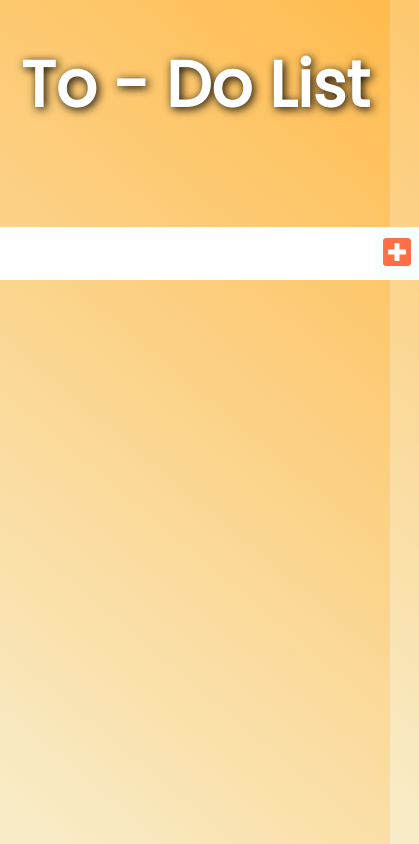
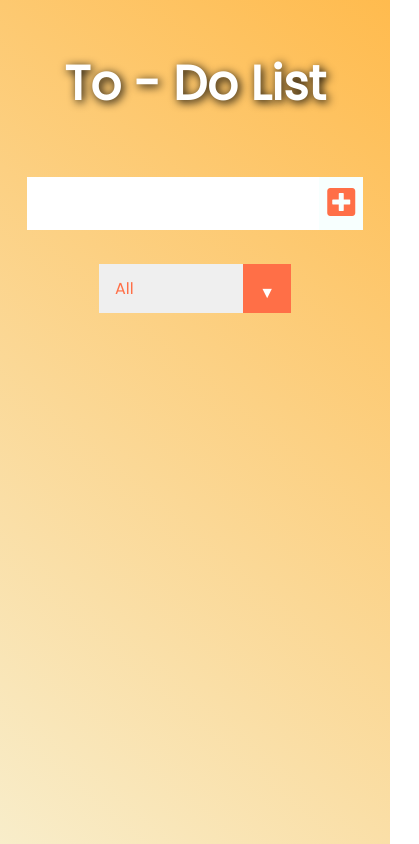
Before and after one commit to sarthakx30/to-do-list, a React (Create React App) app: page / in a window 390 px wide. Shown: the whole page, 419 px wide, since content can reach past the window. Built offline with nearby package versions, Linux system fonts and the light colour scheme.

Commit message:
optimized for phones

```diff
--- a/src/App.css
+++ b/src/App.css
@@ -193,3 +193,15 @@
   cursor: pointer;
   pointer-events: none;
 }
+
+@media(max-width:768px) {
+  header{
+    font-size:1.5em;
+  }
+  form{
+    flex-wrap: wrap;
+  }
+  form input{
+    width: 75%;
+  }
+}
```
Also changed, not shown: public/index.html (+0 -23 lines).
